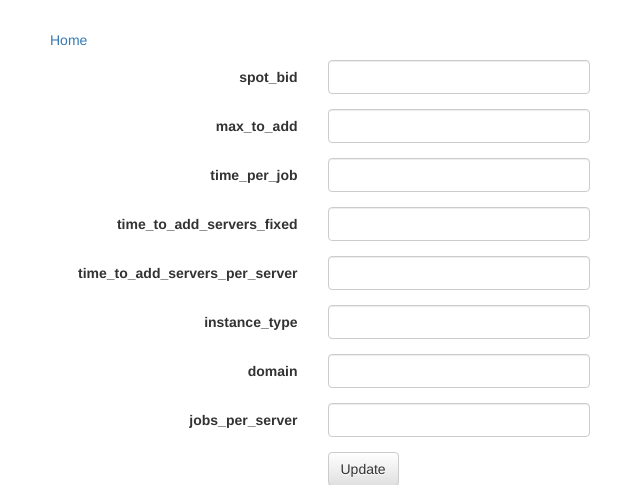
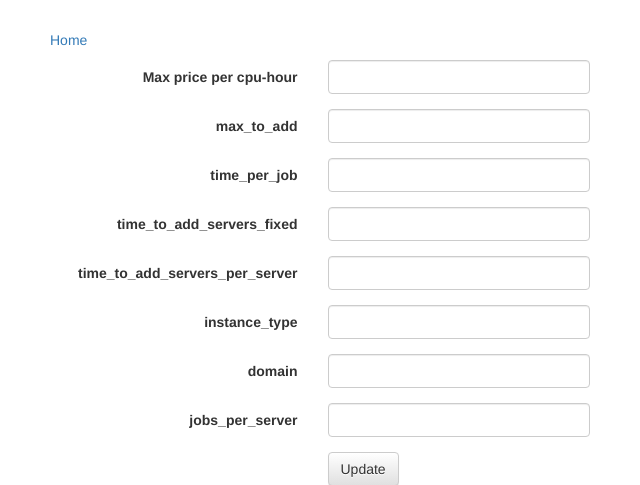
Before and after one commit to broadinstitute/phlock, a Python web app: template templates/edit_monitor_parameters.html in a window 1280 px wide; the page is wider, and only the part inside the window is pictured. Shown: the top 485 px of that part, without its empty margins (35-675 px from the left). Run offline with Jinja, Linux system fonts and the light colour scheme; the template is opened without the code that fills it, so the values that code supplies are empty; some libraries are stand-ins or nearby versions.

Commit message:
adjust bid price by the number of cpus per instance type

```diff
--- a/cluster_monitor.py
+++ b/cluster_monitor.py
@@ -3,6 +3,7 @@ import time
 import threading
 import Queue
 import traceback
+from instance_types import cpus_per_instance
 
 class Parameters:
     def __init__(self):
@@ -18,7 +19,9 @@ class Parameters:
         self.jobs_per_server=1
 
     def generate_args(self):
-        return ["--spot_bid", str(self.spot_bid),
+        cpus = cpus_per_instance[self.instance_type]
+
+        return ["--spot_bid", str(self.spot_bid * cpus),
                 "--max_to_add", str(self.max_to_add),
                 "--time_per_job", str(self.time_per_job),
                 "--time_to_add_servers_fixed", str(self.time_to_add_servers_fixed),
--- a/templates/edit_monitor_parameters.html
+++ b/templates/edit_monitor_parameters.html
@@ -4,7 +4,7 @@
 
     <form class="form-horizontal" role="form" method="post" action="/set-monitor-parameters">
         <div class="form-group">
-            <label for="spot_bid" class="col-sm-3 control-label">spot_bid</label>
+            <label for="spot_bid" class="col-sm-3 control-label">Max price per cpu-hour</label>
 
             <div class="col-sm-3">
                 <input type="text" class="form-control" id="spot_bid" name="spot_bid" value="{{ param.spot_bid }}">
```
